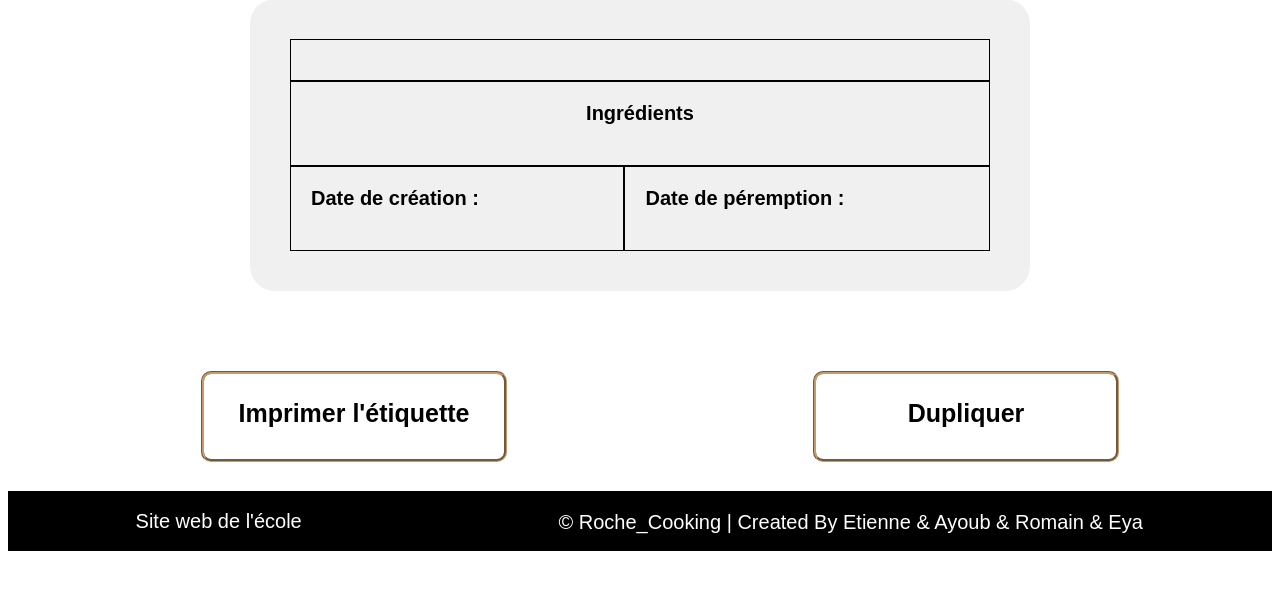
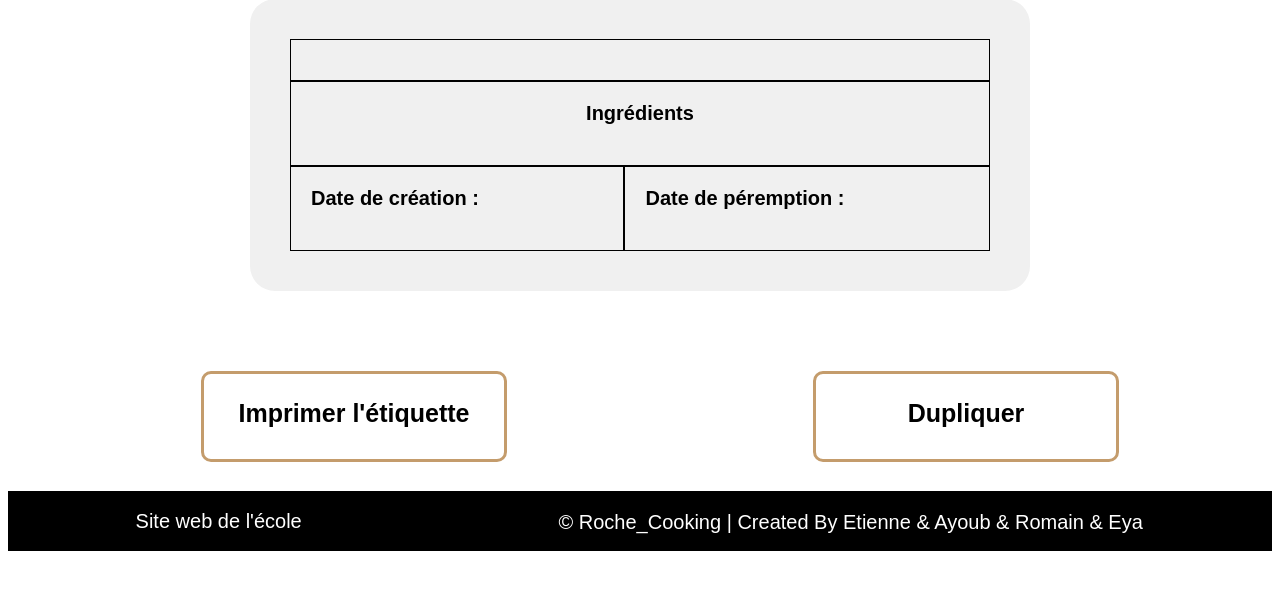
Before and after one commit to etienne-tillier/ProjetPiscine, a PHP site: template view/recette/imprimer_etiquette.php in a window 1280 px wide. Shown: the part 39-629 px from the top of the page. Run offline with PHP 8.4, Linux system fonts and the light colour scheme; the template is opened without the code that fills it, so the values that code supplies are empty.

Commit message:
modif affichage etiquette

```diff
--- a/style/style_details_recette_E.css
+++ b/style/style_details_recette_E.css
@@ -95,41 +95,43 @@
 	margin: auto;
     margin-top: 30px;
     margin-bottom: 30px;
-    border-style: groove;
+    border-style: solid;
 	border-color: rgb(196, 156, 108);
 	border-radius: 10px;
 
 }
 
-
-.case
+.case, .btn_copy
 {
 	width: 300px;
 	height: 60px;
 	text-align: center;
 	padding-top: 25px;
+    transition: 400ms;
 }
 
 
-.case a
+.case a, .btn_copy a
 {
 	text-decoration: none;
 	color: black;
-	transition: 400ms;
-
+    transition: 400ms;
 }
 
-.case a:hover
+.case a:hover, .btn_copy a:hover
 {
 	color: rgb(196, 156, 108);
 }
 
-.btn-copy{
-    width: 300px;
-	height: 60px;
-	text-align: center;
-	padding-top: 25px;
-}
+/*.btn-copy
+{
+    font-family: cursive;
+    background-color: wheat;
+    transition: all 0.75s;
+    border : 2px solid rgba(25, 25, 1);
+    margin: auto;
+    padding: 30px;
+    border-radius: 70%;
 
 .btn-copy a{
     text-decoration: none;
@@ -139,5 +141,10 @@
 
 .btn-copy a:hover
 {
-	color: rgb(196, 156, 108);
+    border : 2px dashed rgba(0, 0, 0);
+
+    padding: 45px;
+    transition: all 0.75s;
+
 }
+*/
--- a/view/recette/imprimer_etiquette.php
+++ b/view/recette/imprimer_etiquette.php
@@ -57,7 +57,7 @@ const afficherAllergene = (recette) => {
     let listeIngredient = genererListeAllIngredient(recette)
     let chaine = ""
     for (let ingredient of listeIngredient) {
-        chaine += (ingredient.allergene == 1 ? '<b class="allergene">' + ingredient.nature + ', </b>' : ingredient.nature + ', ')
+        chaine += (ingredient.allergene == 1 ? '<b class="allergene">' + ingredient.nature + ', ' : ingredient.nature + ', ')
     }
     chaine = chaine.substring(0, chaine.length - 2);
     console.log(chaine)
@@ -77,8 +77,8 @@ function hide(element)
 }
 
 $(function(){
-  var button = document.querySelector('.btn-copy');
-  $(".btn-copy").on('click', function(){
+  var button = document.querySelector('.btn_copy');
+  $(".btn_copy").on('click', function(){
     $(".grid").clone().appendTo(".maxiParent");
 
     hide(button);
@@ -116,7 +116,7 @@ $(function(){
 
 <style type="text/css">
     @media print{
-        header,footer, #boutons, .btn-copy{
+        header,footer, #boutons, .btn_copy{
             display : none;
         }
     }
@@ -125,6 +125,6 @@ $(function(){
 <div id="boutons">
     <ul>
         <li class="case"><a href="#" onclick="window.print()">Imprimer l'étiquette</a></li>
-        <li class="btn-copy"><a href="#">Dupliquer</a></li>
+        <li class="btn_copy"><a href="#">Dupliquer</a></li>
     </ul>
 </div>
```
